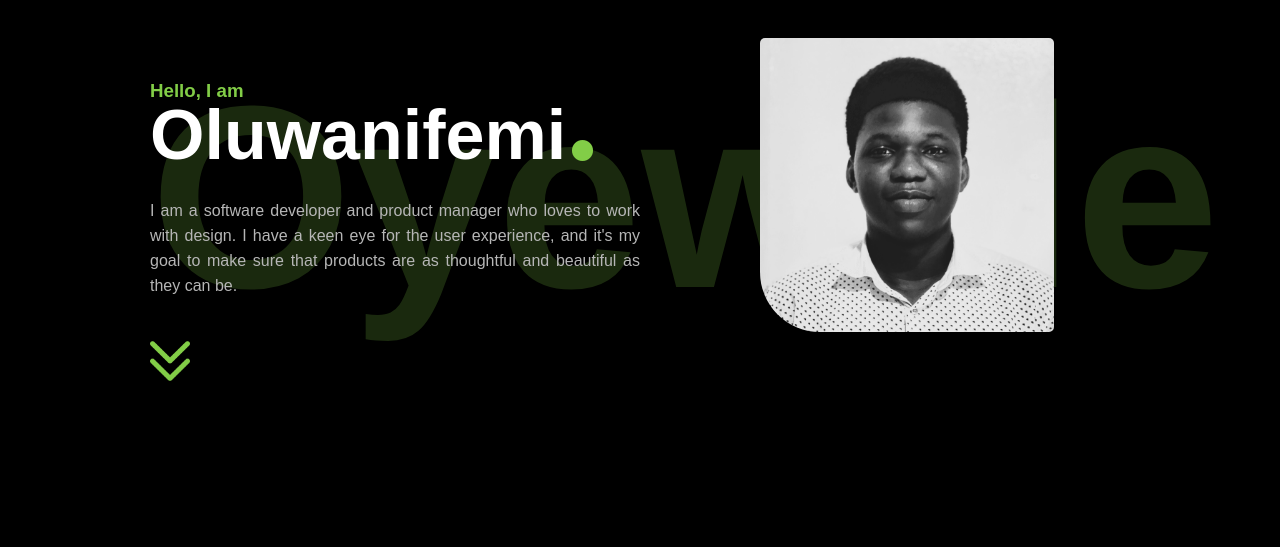
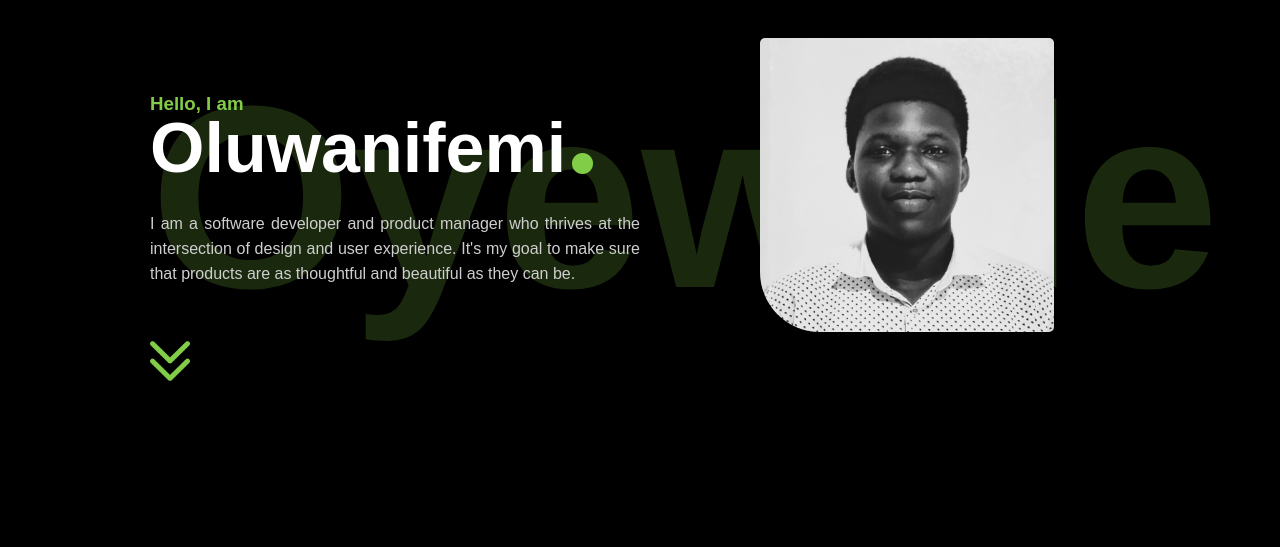
Before and after one commit to oye-nifemi/my_Portfolio, a plain HTML site: page html/index.html in a window 1280 px wide. Shown: the part 162-709 px from the top of the page. Drawn offline with Linux system fonts and the light colour scheme; a web font is replaced by a local one.

Commit message:
minor corrections

```diff
--- a/css/style.css
+++ b/css/style.css
@@ -264,3 +264,7 @@ i{
       opacity: .2;
       margin-top: 20px;
 }
+
+#hero-text{
+      color: #cecece;
+}
--- a/html/index.html
+++ b/html/index.html
@@ -35,7 +35,7 @@
                   <p id="my_name">Oluwanifemi<span id="dot">.</span></p>
 
                   <div class="normal-text" id="hero-text">
-                        <p>I am a software developer and product manager who loves to work with design. I have a keen eye for the user experience, and it's my goal to make sure that products are as thoughtful and beautiful as they can be.</p>
+                        <p>I am a software developer and product manager who thrives at the intersection of design and user experience. It's my goal to make sure that products are as thoughtful and beautiful as they can be.</p>
                   </div>
             </div>
 
```
